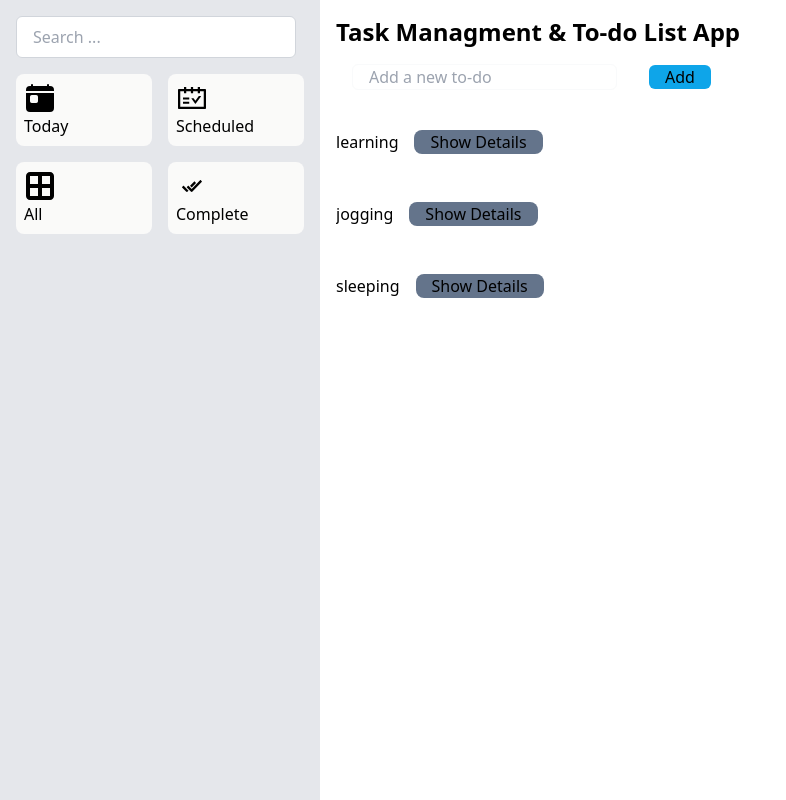
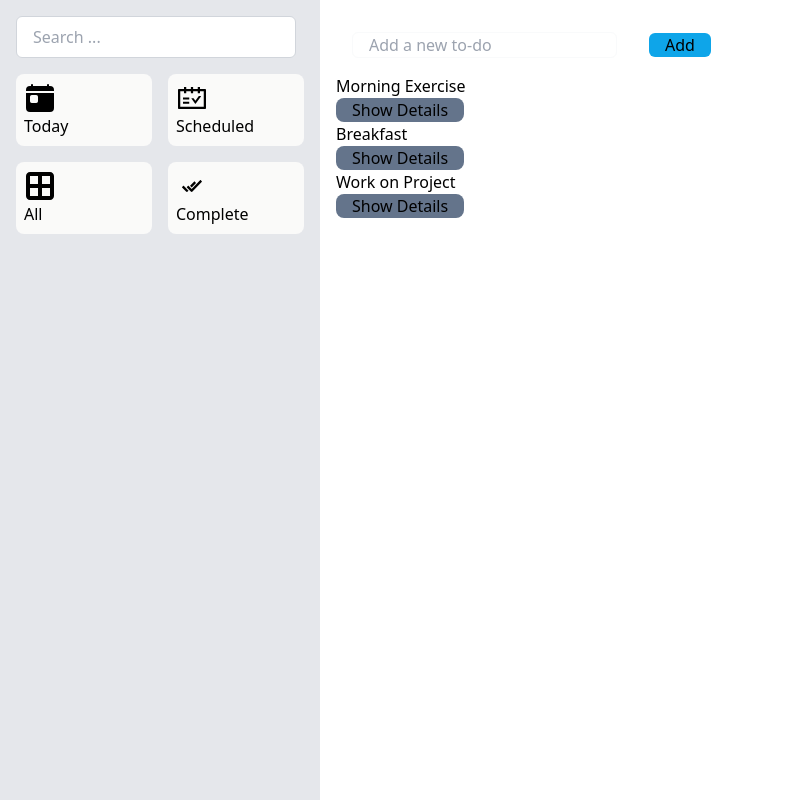
Before and after one commit to mrhasansan/managementtools, a React (Vite) app: page / in a window 1280 px wide. Shown: the whole page, without its empty margins (0-786 px from the left). Built offline with nearby package versions, Linux system fonts and the light colour scheme.

Commit message:
change file name and display git todo Items

```diff
--- a/index.html
+++ b/index.html
@@ -4,10 +4,12 @@
     <meta charset="UTF-8" />
     <link rel="icon" type="image/svg+xml" href="/vite.svg" />
     <meta name="viewport" content="width=device-width, initial-scale=1.0" />
-    <title>ManagementTools</title>
+    <title>Management Tools</title>
   </head>
   <body>
-    <div id="root"></div>
+    <div id="root">
+      <!-- root app -->
+    </div>
     <script type="module" src="/src/main.tsx"></script>
   </body>
 </html>
--- a/src/components/Body.tsx
+++ b/src/components/Body.tsx
@@ -1,9 +1,24 @@
-import ToDoList from "./ToDoList";
+import { dataTodos } from "../data/todos";
+import { useState } from "react";
+import { TodoItem } from "./todo-item";
 
 export default function Body() {
+  const name = "Maruf Hasan";
+
+  const [addToDo, setAddToDo] = useState<string>("");
   return (
     <div className="flex-1 p-4">
-      <ToDoList />
+      <div>
+        <input required type="text" value={addToDo} className=" border border-gray-50 rounded-md px-4 m-4" placeholder="Add a new to-do" onChange={(e) => setAddToDo(e.target.value)} />
+        <button className=" bg-sky-500 rounded-md mx-4 px-4">Add</button>
+        <ul>
+          {dataTodos.map((todo) => (
+            <li key={todo.id}>
+              <TodoItem todo={todo} />
+            </li>
+          ))}
+        </ul>
+      </div>
     </div>
   );
 }
--- a/src/components/Footer.tsx
+++ /dev/null
@@ -1,5 +0,0 @@
-function Footer() {
-  return <footer className="bg-gray-800 text-white p-4">Footer</footer>;
-}
-
-export default Footer;
--- a/src/components/Header.tsx
+++ /dev/null
@@ -1,3 +0,0 @@
-export default function Header() {
-  return <header className="bg-gray-800 text-white p-4">Header</header>;
-}
--- a/src/components/ToDoList.tsx
+++ /dev/null
@@ -1,52 +0,0 @@
-import { useState } from "react";
-import ShowHide from "./ShowHide";
-
-type ToDoItems = {
-  id: number;
-  nameToDo: string;
-};
-
-let initialToDo: ToDoItems[] = [
-  {
-    id: 1,
-    nameToDo: "learning",
-  },
-  {
-    id: 2,
-    nameToDo: "jogging",
-  },
-  {
-    id: 3,
-    nameToDo: "sleeping",
-  },
-];
-let nexId = 4;
-function ToDoList() {
-  const [nameToDo, setNameToDo] = useState<string>("");
-  const [listTodo, setListToDo] = useState<ToDoItems[]>(initialToDo);
-
-  return (
-    <div className="overflow-y-auto">
-      <h1 className=" text-2xl font-bold">Task Managment & To-do List App</h1>
-      <input required type="text" value={nameToDo} className=" border border-gray-50 rounded-md px-4 m-4" placeholder="Add a new to-do" onChange={(e) => setNameToDo(e.target.value)} />
-      <button
-        className=" bg-sky-500 rounded-md mx-4 px-4"
-        onClick={() => {
-          setListToDo([...listTodo, { id: nexId++, nameToDo }]);
-        }}
-      >
-        Add
-      </button>
-      <ul className=" divide-gray-300 ">
-        {listTodo.map((nameToDo) => (
-          <li key={nameToDo.id} className=" flex items-center py-2 ">
-            {nameToDo.nameToDo}
-            <ShowHide />
-          </li>
-        ))}
-      </ul>
-    </div>
-  );
-}
-
-export default ToDoList;
--- a/src/components/ShowHide.tsx
+++ b/src/components/todo-item.tsx
@@ -1,17 +1,20 @@
 import { useState } from "react";
+import { type Todo } from "../data/todos";
 
-export default function ShowHide() {
+export function TodoItem({ todo }: { todo: Todo }) {
   const [showMore, setShowMore] = useState<boolean>(false);
 
   function handleClick() {
     setShowMore(!showMore);
   }
+
   return (
-    <div className=" p-4 rounded-lg">
+    <div>
+      <li>{todo.title}</li>
       <button className=" bg-slate-500 rounded-lg w-auto px-4" onClick={handleClick}>
         {showMore ? "Hide Details" : "Show Details"}
       </button>
-      {showMore && <p> tugas detail anda adaah ....</p>}
+      {showMore && <p>{todo.description}</p>}
     </div>
   );
 }
--- /dev/null
+++ b/src/data/todos.ts
@@ -0,0 +1,36 @@
+export type Todo = {
+  id: number;
+  title: string;
+  description: string;
+  status: string;
+  createdAt: Date;
+  dueDate: Date;
+};
+
+export const dataTodos: Todo[] = [
+  {
+    id: 1,
+    title: "Morning Exercise",
+    description: "Go for a 30-minute run in the park.",
+    status: "in progress",
+    createdAt: new Date("2024-05-15T06:00:00Z"),
+    dueDate: new Date("2024-05-15T07:00:00Z"),
+  },
+
+  {
+    id: 2,
+    title: "Breakfast",
+    description: "Prepare and eat a healthy breakfast.",
+    status: "not started",
+    createdAt: new Date("2024-05-15T07:00:00Z"),
+    dueDate: new Date("2024-05-15T08:00:00Z"),
+  },
+  {
+    id: 3,
+    title: "Work on Project",
+    description: "Spend two hours working on the React project.",
+    status: "done",
+    createdAt: new Date("2024-05-15T09:00:00Z"),
+    dueDate: new Date("2024-05-15T11:00:00Z"),
+  },
+];
```
Also changed, not shown: src/App.tsx (+3 -5 lines), src/data/todos.json (deleted, +0 -34 lines), src/main.tsx (+7 -7 lines).
